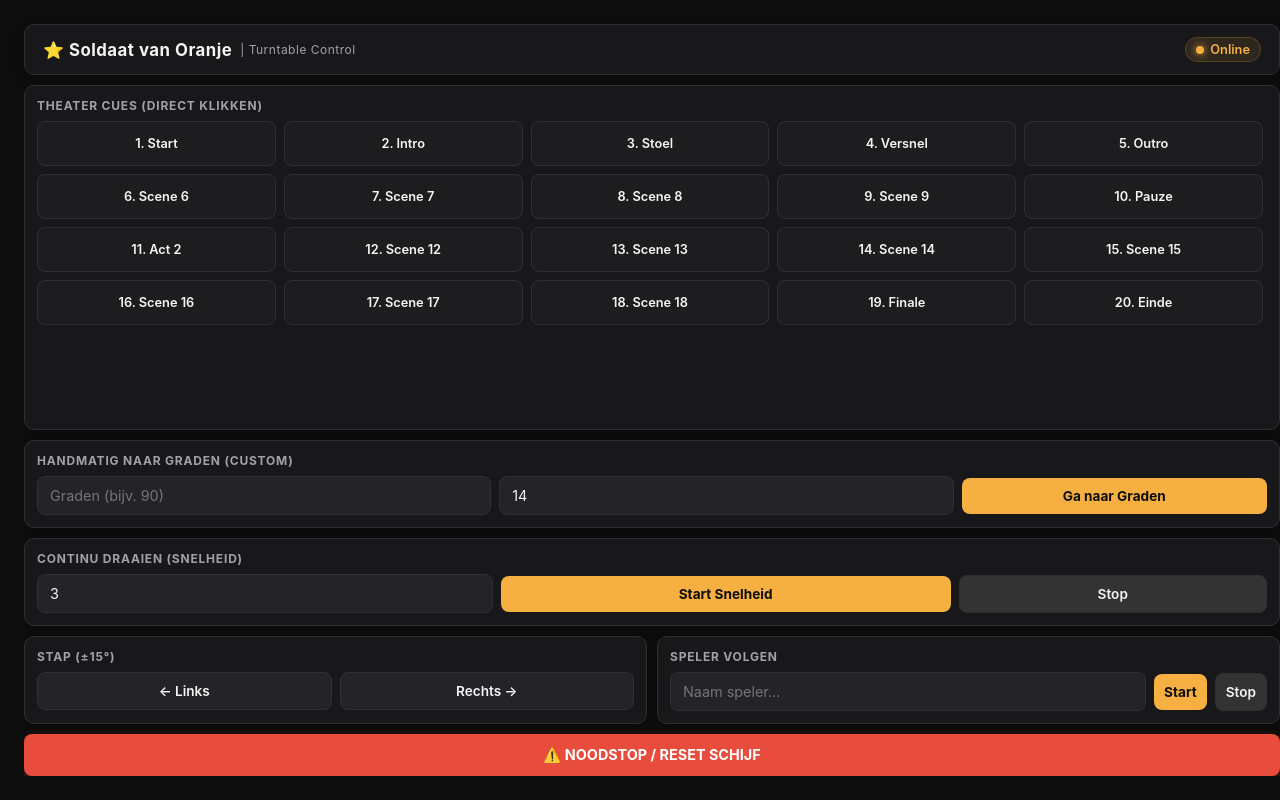
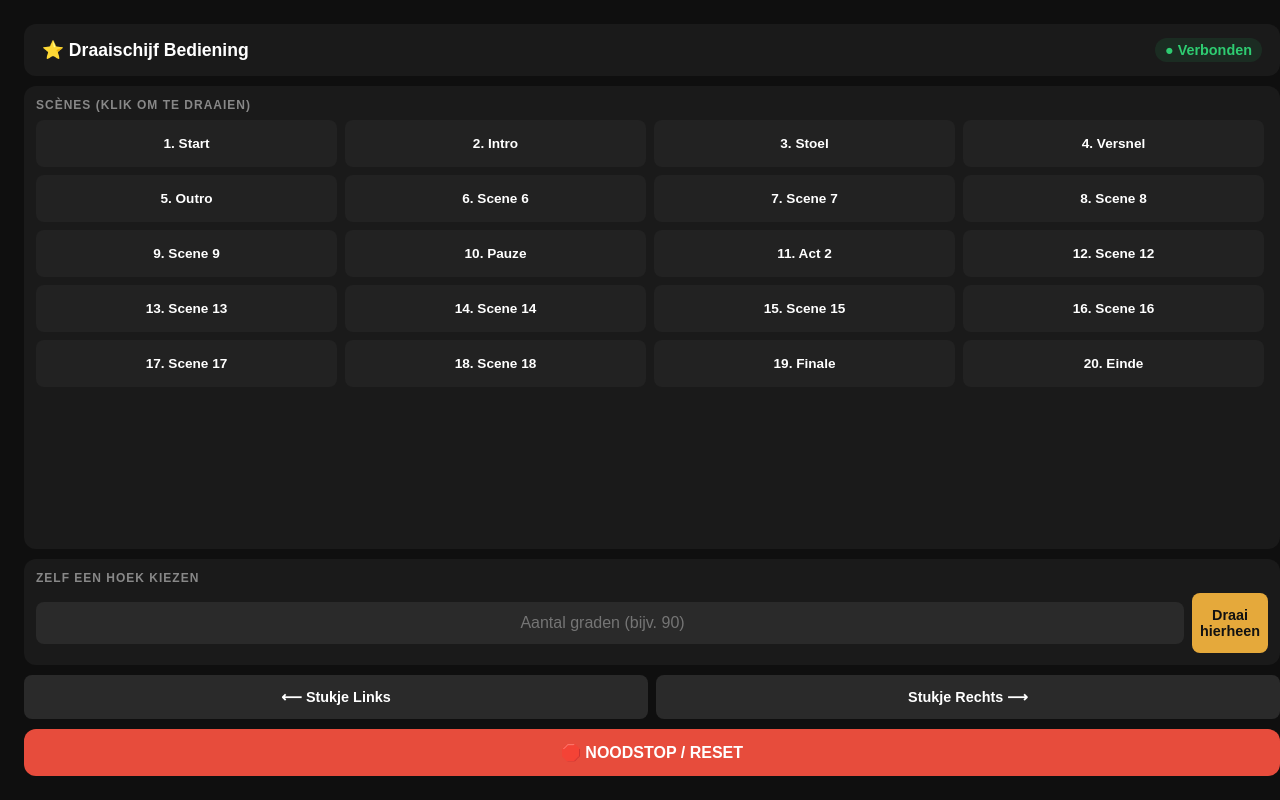
Before and after one commit to Kykyboo/SoldaatvanOranje-Draaischijf, a website: page public/index.html in a window 1280 px wide. Drawn offline with Linux system fonts and the light colour scheme.

Commit message:
Revise index.html for better design and functionality
Refactor HTML structure and styles for improved layout and usability.

```diff
--- a/public/index.html
+++ b/public/index.html
@@ -3,160 +3,96 @@
 <head>
     <meta charset="UTF-8">
     <meta name="viewport" content="width=device-width, initial-scale=1.0, maximum-scale=1.0, user-scalable=no">
-    <title>Soldaat van Oranje - Draaischijf Control</title>
+    <title>Soldaat van Oranje - Draaischijf</title>
     <style>
-        :root {
-            --bg-main: #0d0d0d;
-            --bg-card: #18181b;
-            --bg-element: #242428;
-            --border-color: #2f2f35;
-            --accent-gold: #f5b041;
-            --accent-gold-active: #d4ac0d;
-            --accent-danger: #e74c3c;
-            --text-main: #f4f4f5;
-            --text-muted: #a1a1aa;
-        }
+        * { box-sizing: border-box; margin: 0; padding: 0; font-family: sans-serif; -webkit-tap-highlight-color: transparent; }
+        html, body { height: 100vh; width: 100vw; overflow: hidden; background: #0f0f0f; color: #fff; display: flex; flex-direction: column; padding: 12px; }
 
-        * { box-sizing: border-box; margin: 0; padding: 0; font-family: -apple-system, BlinkMacSystemFont, "Segoe UI", Roboto, Helvetica, Arial, sans-serif; -webkit-tap-highlight-color: transparent; }
-
-        html, body { height: 100vh; width: 100vw; overflow: hidden; background: var(--bg-main); color: var(--text-main); display: flex; flex-direction: column; padding: 12px; }
-
-        header { background: var(--bg-card); border: 1px solid var(--border-color); padding: 12px 18px; border-radius: 10px; display: flex; justify-content: space-between; align-items: center; flex-shrink: 0; margin-bottom: 10px; box-shadow: 0 4px 12px rgba(0,0,0,0.3); }
-        header h1 { font-size: 1.05rem; font-weight: 700; letter-spacing: 0.5px; display: flex; align-items: center; gap: 8px; }
-        .status-badge { display: flex; align-items: center; gap: 6px; font-size: 0.8rem; font-weight: 600; color: var(--accent-gold); background: rgba(245, 176, 65, 0.1); padding: 4px 10px; border-radius: 20px; border: 1px solid rgba(245, 176, 65, 0.2); }
-        .status-dot { width: 8px; height: 8px; background: var(--accent-gold); border-radius: 50%; box-shadow: 0 0 8px var(--accent-gold); }
+        header { background: #1a1a1a; padding: 14px 18px; border-radius: 12px; display: flex; justify-content: space-between; align-items: center; margin-bottom: 10px; }
+        header h1 { font-size: 1.1rem; font-weight: bold; }
+        .live { color: #2ecc71; font-weight: bold; font-size: 0.9rem; background: rgba(46, 204, 113, 0.1); padding: 4px 10px; border-radius: 20px; }
 
         main { display: flex; flex-direction: column; gap: 10px; flex-grow: 1; overflow: hidden; }
 
-        .card { background: var(--bg-card); border: 1px solid var(--border-color); padding: 12px; border-radius: 10px; display: flex; flex-direction: column; gap: 8px; flex-shrink: 0; box-shadow: 0 4px 12px rgba(0,0,0,0.2); }
-        .card-title { font-size: 0.75rem; color: var(--text-muted); text-transform: uppercase; font-weight: 700; letter-spacing: 0.8px; }
+        .section { background: #1a1a1a; padding: 12px; border-radius: 12px; display: flex; flex-direction: column; gap: 8px; }
+        .title { font-size: 0.75rem; color: #888; text-transform: uppercase; font-weight: bold; letter-spacing: 1px; }
 
-        .cues-container {
-            background: var(--bg-card);
-            border: 1px solid var(--border-color);
-            padding: 12px;
-            border-radius: 10px;
-            display: flex;
-            flex-direction: column;
-            flex-grow: 1;
-            overflow: hidden;
-            box-shadow: 0 4px 12px rgba(0,0,0,0.2);
-        }
-        .cues-scroll {
-            overflow-y: auto;
-            display: grid;
-            grid-template-columns: repeat(5, 1fr);
-            gap: 8px;
-            padding-right: 4px;
-        }
-        .cues-scroll::-webkit-scrollbar { width: 6px; }
-        .cues-scroll::-webkit-scrollbar-thumb { background: var(--border-color); border-radius: 3px; }
+        .cues-box { flex-grow: 1; display: flex; flex-direction: column; overflow: hidden; }
+        .cues-grid { overflow-y: auto; display: grid; grid-template-columns: repeat(4, 1fr); gap: 8px; padding-right: 4px; }
+        .cues-grid::-webkit-scrollbar { width: 6px; }
+        .cues-grid::-webkit-scrollbar-thumb { background: #444; border-radius: 3px; }
 
-        button { background: var(--bg-element); color: var(--text-main); border: 1px solid var(--border-color); border-radius: 8px; cursor: pointer; font-weight: 600; padding: 12px 8px; font-size: 0.85rem; transition: all 0.15s ease; }
-        button:hover { border-color: var(--text-muted); }
-        button:active { background: var(--accent-gold); color: var(--bg-main); border-color: var(--accent-gold); }
+        button { background: #2a2a2a; color: white; border: none; border-radius: 8px; cursor: pointer; font-weight: bold; padding: 14px 8px; font-size: 0.9rem; transition: background 0.1s; }
+        button:active { background: #e5a93b; color: #121212; }
 
-        .cues-scroll button { padding: 14px 6px; font-size: 0.8rem; background: rgba(255,255,255,0.02); }
+        .cues-grid button { padding: 16px 4px; font-size: 0.85rem; background: #222; }
 
         .row { display: flex; gap: 8px; align-items: center; }
-        .row button { flex: 1; padding: 10px; }
+        .row button { flex: 1; }
 
-        input { background: var(--bg-element); border: 1px solid var(--border-color); color: var(--text-main); padding: 10px 12px; border-radius: 8px; width: 100%; font-size: 0.9rem; outline: none; transition: border-color 0.15s ease; }
-        input:focus { border-color: var(--accent-gold); }
+        input { background: #2a2a2a; border: none; color: white; padding: 12px; border-radius: 8px; width: 100%; font-size: 1rem; outline: none; text-align: center; }
+        input:focus { border: 1px solid #e5a93b; }
 
-        .btn-primary { background: var(--accent-gold); color: var(--bg-main); border: none; font-weight: 700; }
-        .btn-primary:active { background: var(--accent-gold-active); }
+        .btn-gold { background: #e5a93b; color: #121212; font-weight: bold; }
+        .btn-stop { background: #e74c3c; color: white; padding: 14px; font-size: 1rem; font-weight: bold; border-radius: 12px; width: 100%; border: none; cursor: pointer; }
+        .btn-stop:active { filter: brightness(0.8); }
 
-        .btn-reset { background: var(--accent-danger); border: none; color: white; padding: 12px; font-size: 0.9rem; font-weight: 700; width: 100%; border-radius: 8px; flex-shrink: 0; box-shadow: 0 4px 12px rgba(231, 76, 60, 0.3); transition: filter 0.15s ease; }
-        .btn-reset:active { filter: brightness(0.85); }
-
-        @media (max-width: 800px) {
-            .cues-scroll { grid-template-columns: repeat(4, 1fr); }
-        }
         @media (max-width: 600px) {
-            .cues-scroll { grid-template-columns: repeat(3, 1fr); }
+            .cues-grid { grid-template-columns: repeat(3, 1fr); }
         }
     </style>
 </head>
 <body>
 
     <header>
-        <h1>⭐ Soldaat van Oranje <span style="font-size: 0.75rem; color: var(--text-muted); font-weight: normal;">| Turntable Control</span></h1>
-        <div class="status-badge">
-            <div class="status-dot"></div>
-            Online
-        </div>
+        <h1>⭐ Draaischijf Bediening</h1>
+        <span class="live">● Verbonden</span>
     </header>
 
     <main>
-        <!-- CUES SECTIE -->
-        <div class="cues-container">
-            <span class="card-title" style="margin-bottom: 8px;">Theater Cues (Direct Klikken)</span>
-            <div class="cues-scroll">
-                <button onclick="sendCue(1, 0, 14)">1. Start</button>
-                <button onclick="sendCue(2, 45, 14)">2. Intro</button>
-                <button onclick="sendCue(3, 180, 18)">3. Stoel</button>
-                <button onclick="sendCue(4, 270, 16)">4. Versnel</button>
-                <button onclick="sendCue(5, 90, 14)">5. Outro</button>
-                <button onclick="sendCue(6, 120, 14)">6. Scene 6</button>
-                <button onclick="sendCue(7, 150, 14)">7. Scene 7</button>
-                <button onclick="sendCue(8, 210, 16)">8. Scene 8</button>
-                <button onclick="sendCue(9, 240, 16)">9. Scene 9</button>
-                <button onclick="sendCue(10, 300, 20)">10. Pauze</button>
-                <button onclick="sendCue(11, 330, 14)">11. Act 2</button>
-                <button onclick="sendCue(12, 30, 10)">12. Scene 12</button>
-                <button onclick="sendCue(13, 60, 12)">13. Scene 13</button>
-                <button onclick="sendCue(14, 100, 14)">14. Scene 14</button>
-                <button onclick="sendCue(15, 135, 14)">15. Scene 15</button>
-                <button onclick="sendCue(16, 190, 16)">16. Scene 16</button>
-                <button onclick="sendCue(17, 220, 16)">17. Scene 17</button>
-                <button onclick="sendCue(18, 250, 16)">18. Scene 18</button>
-                <button onclick="sendCue(19, 310, 18)">19. Finale</button>
-                <button onclick="sendCue(20, 0, 20)">20. Einde</button>
+        <!-- SCÈNES (CUES) -->
+        <div class="section cues-box">
+            <span class="title">Scènes (Klik om te draaien)</span>
+            <div class="cues-grid">
+                <button onclick="sendCue(1, 0)">1. Start</button>
+                <button onclick="sendCue(2, 45)">2. Intro</button>
+                <button onclick="sendCue(3, 180)">3. Stoel</button>
+                <button onclick="sendCue(4, 270)">4. Versnel</button>
+                <button onclick="sendCue(5, 90)">5. Outro</button>
+                <button onclick="sendCue(6, 120)">6. Scene 6</button>
+                <button onclick="sendCue(7, 150)">7. Scene 7</button>
+                <button onclick="sendCue(8, 210)">8. Scene 8</button>
+                <button onclick="sendCue(9, 240)">9. Scene 9</button>
+                <button onclick="sendCue(10, 300)">10. Pauze</button>
+                <button onclick="sendCue(11, 330)">11. Act 2</button>
+                <button onclick="sendCue(12, 30)">12. Scene 12</button>
+                <button onclick="sendCue(13, 60)">13. Scene 13</button>
+                <button onclick="sendCue(14, 100)">14. Scene 14</button>
+                <button onclick="sendCue(15, 135)">15. Scene 15</button>
+                <button onclick="sendCue(16, 190)">16. Scene 16</button>
+                <button onclick="sendCue(17, 220)">17. Scene 17</button>
+                <button onclick="sendCue(18, 250)">18. Scene 18</button>
+                <button onclick="sendCue(19, 310)">19. Finale</button>
+                <button onclick="sendCue(20, 0)">20. Einde</button>
             </div>
         </div>
 
-        <!-- VRIJ INSTELLEN NAAR X GRADEN -->
-        <div class="card">
-            <span class="card-title">Handmatig naar Graden (Custom)</span>
+        <!-- VRIJ NAAR GRADEN -->
+        <div class="section">
+            <span class="title">Zelf een hoek kiezen</span>
             <div class="row">
-                <input type="number" id="customAngle" placeholder="Graden (bijv. 90)" style="flex: 1.5;">
-                <input type="number" id="customDuration" placeholder="Tijd in sec (optioneel)" style="flex: 1.5;" value="14">
-                <button class="btn-primary" onclick="sendCustomAngle()" style="flex: 1;">Ga naar Graden</button>
+                <input type="number" id="customAngle" placeholder="Aantal graden (bijv. 90)">
+                <button class="btn-gold" onclick="sendCustomAngle()">Draai hierheen</button>
             </div>
         </div>
 
-        <!-- CONTINUE DRAAIEN -->
-        <div class="card">
-            <span class="card-title">Continu Draaien (Snelheid)</span>
-            <div class="row">
-                <input type="number" id="spinSpeed" placeholder="Snelheid (deg/s)" value="3" style="flex: 1.2;">
-                <button class="btn-primary" onclick="toggleSpin(true)" style="flex: 1.2;">Start Snelheid</button>
-                <button onclick="toggleSpin(false)" style="flex: 0.8; background: #333;">Stop</button>
-            </div>
+        <!-- KLEINE KNOPPEN: STAPPEN & RESET -->
+        <div class="row">
+            <button onclick="sendAction('manualM', {})">⟵ Stukje Links</button>
+            <button onclick="sendAction('manualP', {})">Stukje Rechts ⟶</button>
         </div>
 
-        <!-- HANDMATIG STAPPEN & SPELER VOLGEN -->
-        <div style="display: grid; grid-template-columns: 1fr 1fr; gap: 10px;">
-            <div class="card" style="margin: 0;">
-                <span class="card-title">Stap (±15°)</span>
-                <div class="row">
-                    <button onclick="sendAction('manualM', {})">← Links</button>
-                    <button onclick="sendAction('manualP', {})">Rechts →</button>
-                </div>
-            </div>
-
-            <div class="card" style="margin: 0;">
-                <span class="card-title">Speler Volgen</span>
-                <div class="row">
-                    <input type="text" id="playerName" placeholder="Naam speler...">
-                    <button class="btn-primary" onclick="toggleTrack(true)" style="flex: 0.7;">Start</button>
-                    <button onclick="toggleTrack(false)" style="flex: 0.5; background: #333;">Stop</button>
-                </div>
-            </div>
-        </div>
-
-        <button class="btn-reset" onclick="sendAction('reset', {})">⚠️ NOODSTOP / RESET SCHIJF</button>
+        <button class="btn-stop" onclick="sendAction('reset', {})">🛑 NOODSTOP / RESET</button>
     </main>
 
     <script>
@@ -167,41 +103,21 @@
                     headers: { 'Content-Type': 'application/json' },
                     body: JSON.stringify({ action, ...extraData })
                 });
-            } catch (err) {
-                console.error(err);
-            }
+            } catch (err) { console.error(err); }
         }
 
-        function sendCue(index, angle, duration) {
-            sendAction('cue', { index: index, angle: angle, duration: duration });
+        function sendCue(index, angle) {
+            // Vaste veilige standaardtijd van 14 seconden per knop
+            sendAction('cue', { index: index, angle: angle, duration: 14 });
         }
 
         function sendCustomAngle() {
-            const angleInput = document.getElementById('customAngle').value;
-            const durationInput = document.getElementById('customDuration').value;
-            const angle = parseFloat(angleInput);
-
+            const angle = parseFloat(document.getElementById('customAngle').value);
             if (isNaN(angle)) {
-                alert('Vul een geldig graden-getal in!');
+                alert('Vul eerst een getal in!');
                 return;
             }
-            const duration = parseFloat(durationInput) || 14;
-            sendAction('cue', { index: 0, angle: angle, duration: duration });
-        }
-
-        function toggleTrack(state) {
-            const name = document.getElementById('playerName').value;
-            if (state && !name) {
-                alert('Vul eerst een speler naam in!');
-                return;
-            }
-            sendAction('track', { state: state, playerName: name });
-        }
-
-        function toggleSpin(state) {
-            const speedInput = document.getElementById('spinSpeed').value;
-            const speed = parseFloat(speedInput) || 3;
-            sendAction('spin', { state: state, speed: speed });
+            sendAction('cue', { index: 0, angle: angle, duration: 14 });
         }
     </script>
 </body>
```
